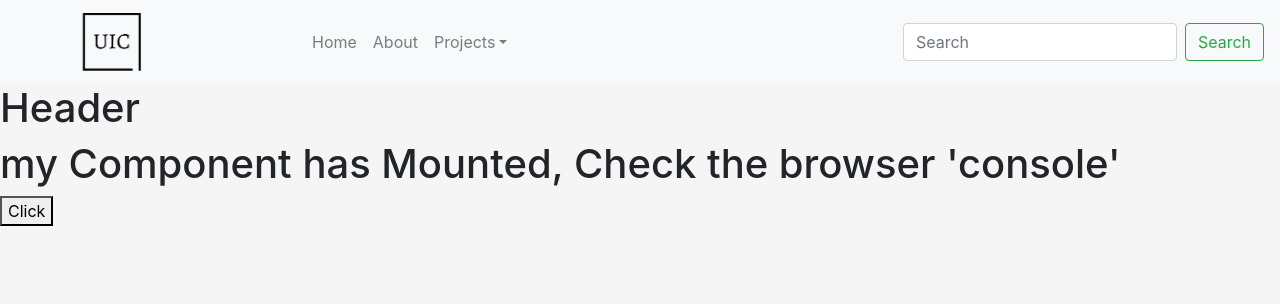
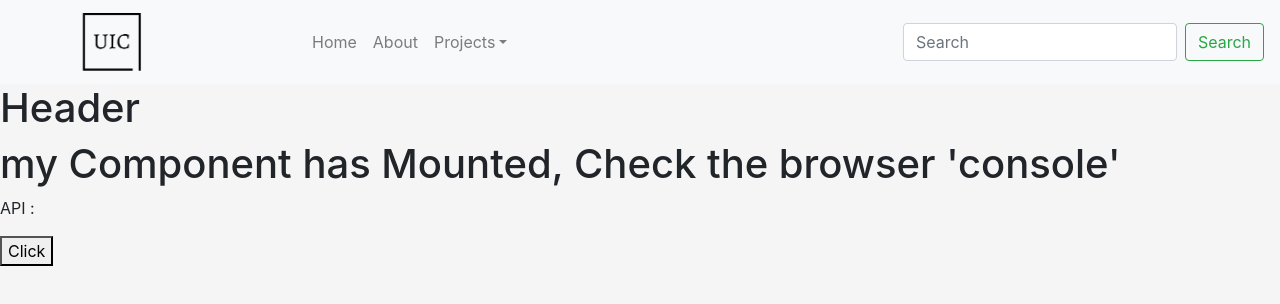
Before and after one commit to Fredrik93/react_tutorial, a React (Create React App) app: page /memegenerator in a window 1280 px wide. Shown: the top 304 px of the page. Built offline with nearby package versions, Linux system fonts and the light colour scheme.

Commit message:
load api using button

```diff
--- a/src/Components/MemeGenerator/MemeGenerator.js
+++ b/src/Components/MemeGenerator/MemeGenerator.js
@@ -1,7 +1,13 @@
 import React from 'react'
 
 class MemeGenerator extends React.Component {
-
+    constructor() {
+        super()
+        this.state = {
+            apiResponse: ""
+        }
+        this.callMyApi = this.callMyApi.bind(this)
+    }
     callMyApi() {
         console.log("lalal")
         fetch("http://localhost:3001/testAPI")
@@ -18,7 +24,8 @@ class MemeGenerator extends React.Component {
         return (
             <>
                 <h1>my Component has Mounted, Check the browser 'console'</h1>
-                <button>Click </button>
+                <p>API :{this.state.apiResponse}</p>
+                <button onClick={this.callMyApi} >Click </button>
             </>)
     }
 }
```
